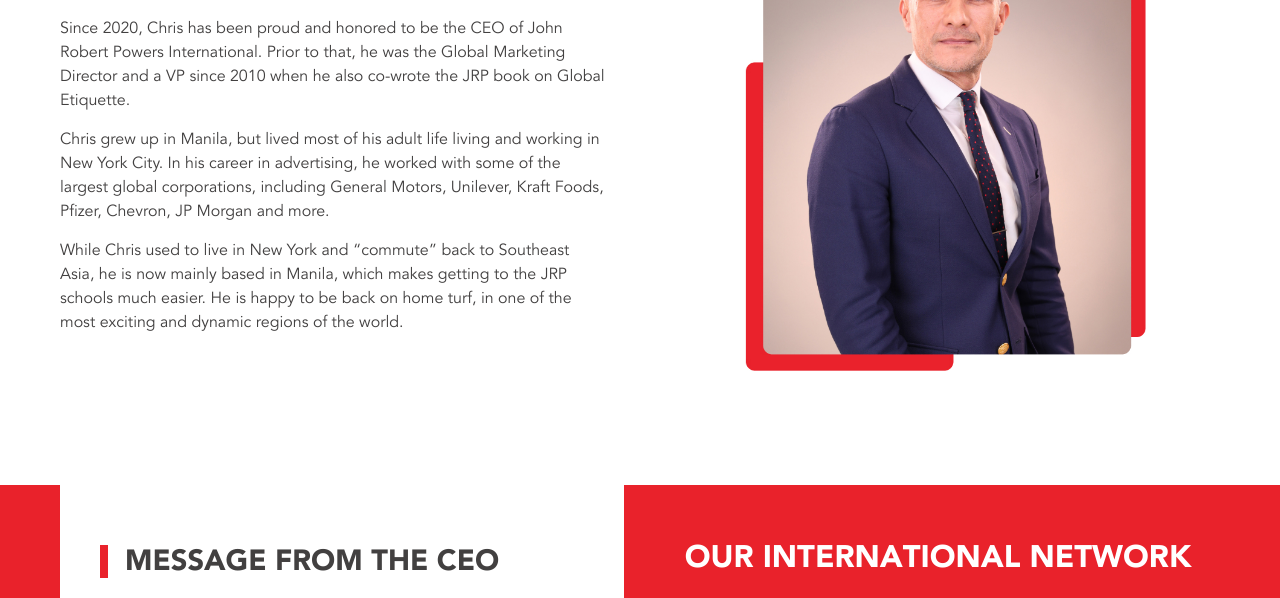
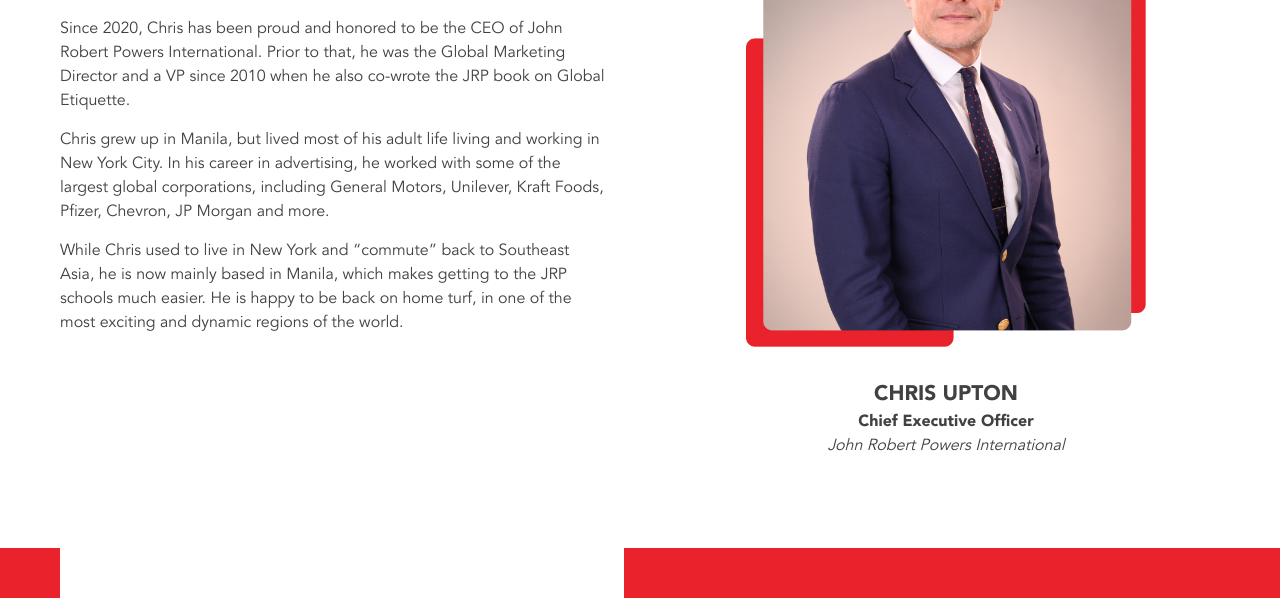
Before and after one commit to christianemmanuel/jrp-philippines, a plain HTML site: page meet-the-ceo.html in a window 1280 px wide. Shown: the part 353-951 px from the top of the page. Drawn offline with nearby package versions, Linux system fonts and the light colour scheme; some packages are replaced by stand-ins of ours; a script that the page names is missing.

Commit message:
add ceo details

```diff
--- a/css/main.scss
+++ b/css/main.scss
@@ -1113,16 +1113,26 @@ section {
     margin: auto;
     display: block;
     height: auto;
-    left: 50%;
     max-height: calc(100% - var(--spacer-medium)* 1);
     max-width: calc(100% - var(--spacer-medium)* 1);
-    position: absolute;
-    top: 50%;
-    transform: translate(-50%, -50%);
+    position: relative;
     width: auto;
   }
 }
-
+.ceo-detail {
+  display: flex;
+  flex-direction: column;
+  align-items: center;
+  justify-content: center;
+  padding-top: 2rem;
+  h5 {
+    margin-bottom: 0;
+    font-family: $text-black;
+  }
+  span {
+    font-style: italic;
+  }
+}
 .message-from-the-ceo-details,
 .message-from-the-ceo-map {
   width: calc(50% - var(--gutter-x)* .5);
@@ -1139,6 +1149,9 @@ section {
   width: calc(50% - var(--gutter-x)* .5);
   background-color: $white-color;
   padding: 3.5rem 2.5rem;
+  p {
+    font-style: italic;
+  }
   .heading-border-left {
     margin-bottom: 1.45rem;
     padding: 5px 0 0 25px;
--- a/meet-the-ceo.html
+++ b/meet-the-ceo.html
@@ -51,6 +51,11 @@
 
           <div class="meet-the-ceo-profile">
             <img loading="lazy" src="/assets/ceo.jpg" alt="Meet the CEO">
+            <div class="ceo-detail">
+              <h5>CHRIS UPTON</h5>
+              <strong>Chief Executive Officer</strong>
+              <span>John Robert Powers International</span>
+            </div>
           </div>
         </div>
       </div>
```
Also changed, not shown: css/main.css, 1 other file.
